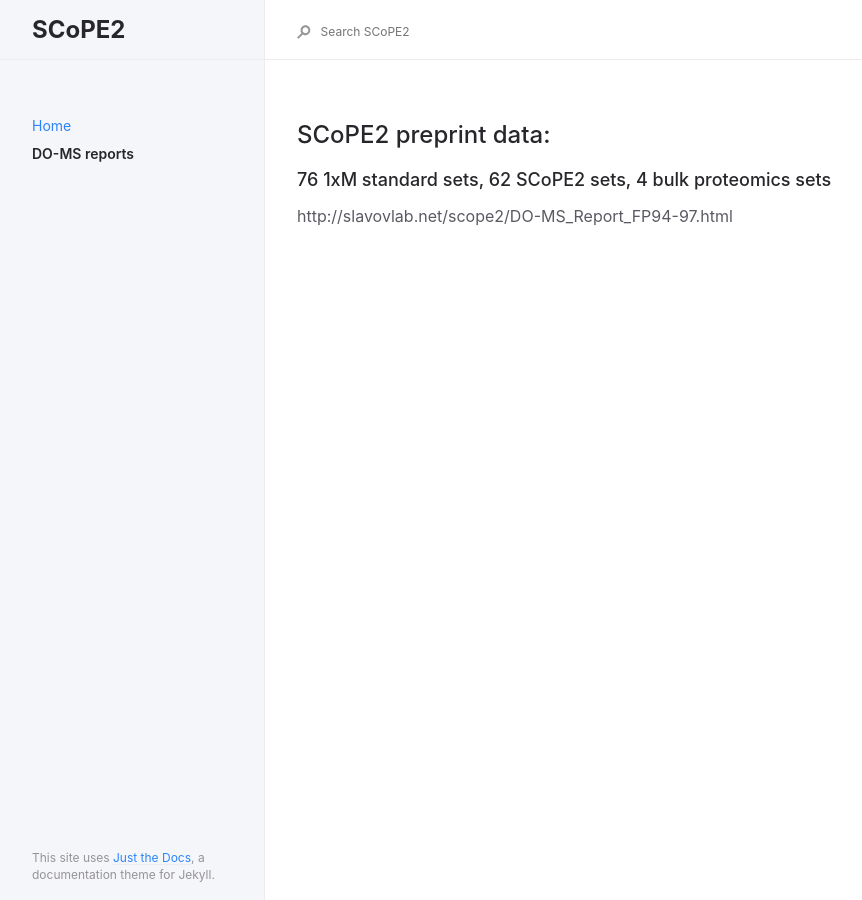
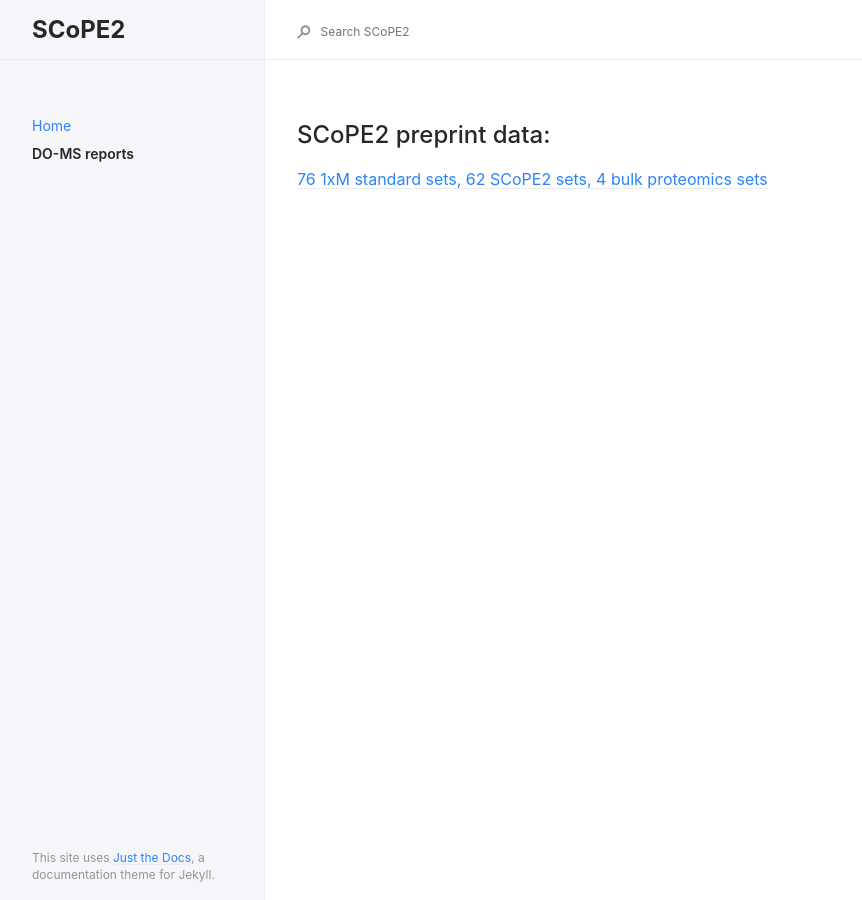
Before and after one commit to SlavovLab/SCoPE2, a Jekyll site: the page built from docs/docs/DO-MS_Reports.md, in a window 1280 px wide. Shown: the whole page, without its empty margins (91-953 px from the left). Built offline with Jekyll 4.4.1, drawn with Linux system fonts in a browser that asks for light colours.

Commit message:
Update DO-MS_Reports.md

```diff
--- a/docs/docs/DO-MS_Reports.md
+++ b/docs/docs/DO-MS_Reports.md
@@ -6,6 +6,5 @@ permalink: docs/do-ms
 ---
 
 ## SCoPE2 preprint data:
-### 76 1xM standard sets, 62 SCoPE2 sets, 4 bulk proteomics sets
 
-http://slavovlab.net/scope2/DO-MS_Report_FP94-97.html
+[76 1xM standard sets, 62 SCoPE2 sets, 4 bulk proteomics sets](http://slavovlab.net/scope2/DO-MS_Report_FP94-97.html)
```
